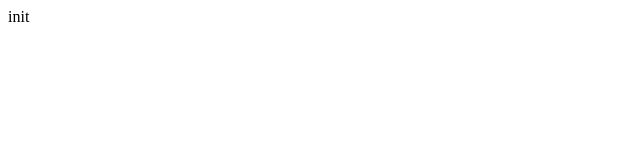
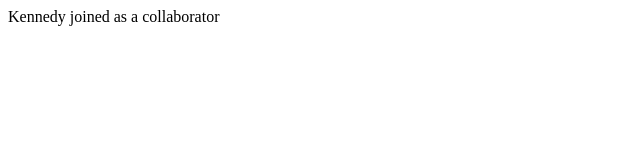
Before and after one commit to jeremylaliberty/in_class, a plain HTML site: page index.html in a window 1280 px wide. Shown: the whole page, without its empty margins (0-640 px from the left). Drawn offline with Linux system fonts and the light colour scheme.

Commit message:
joined collaborator

```diff
--- a/index.html
+++ b/index.html
@@ -6,6 +6,6 @@
     <title>Document</title>
 </head>
 <body>
-    init
+    <p>Kennedy joined as a collaborator</p>
 </body>
 </html>
```
